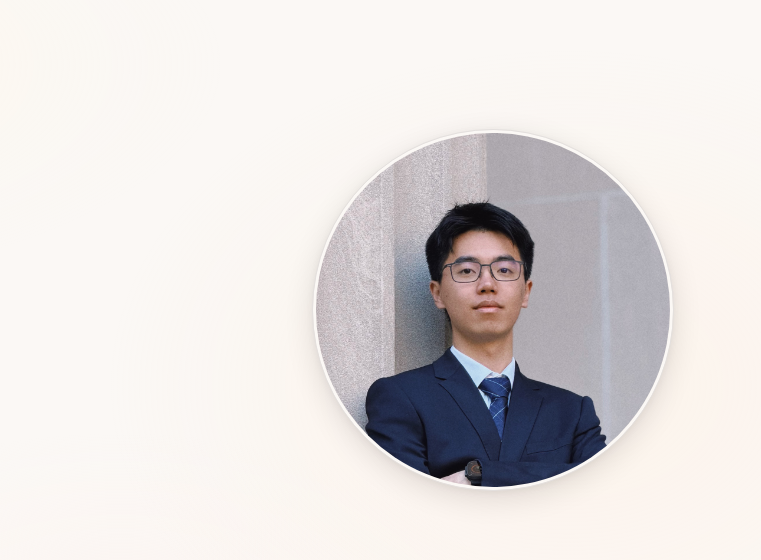
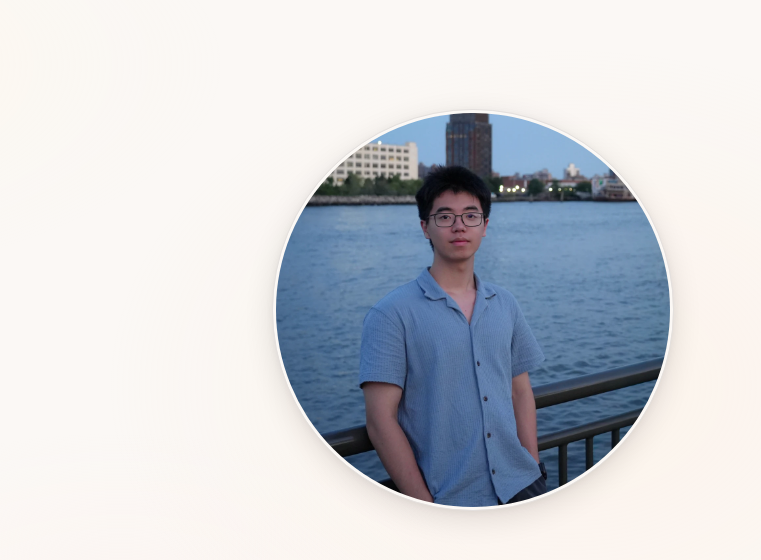
Before and after one commit to zehuaw1/zehuaw1.github.io, an Astro site: page / in a window 1280 px wide. Shown: the part 95-655 px from the top of the page, 519-1280 px from the left. Built offline with nearby package versions, Linux system fonts and the light colour scheme; Astro itself is replaced by a stand-in of ours.

Commit message:
Update homepage portrait

```diff
--- a/src/data/site.config.ts
+++ b/src/data/site.config.ts
@@ -47,7 +47,7 @@ I think about AI the way a physicist would.`,
 I currently work with <a href="https://people.csail.mit.edu/tommi/" target="_blank" rel="noopener noreferrer">Prof. Tommi Jaakkola</a> on diffusion models and molecular dynamics. Before that, I was at the <a href="https://www.fortyfive.ai" target="_blank" rel="noopener noreferrer">FortyFive AI Lab</a> (Dr. Ge Yang), working on RL and imitation learning for humanoid whole-body control and scaling laws for embodied AI.
 
 Previously, I worked with Prof. Huazhe Xu at Tsinghua University on learning-based robot manipulation and sim-to-real transfer. Before MIT, I completed my freshman year at Tsinghua's Institute for Interdisciplinary Information Sciences (IIIS, Yao Class). I was the 1st place winner in the theoretical round at the 54th International Physics Olympiad (IPhO 2024) and earned 3rd place at the Romanian Master of Physics 2023.`,
-  profileImage: '/images/profile.jpeg',
+  profileImage: '/images/profile-waterfront-full.webp',
   cvUrl: '/files/cv_zehua_wang.pdf',
   socials: [
     { platform: 'github', url: 'https://github.com/zehuaw1', label: 'GitHub' },
--- a/src/pages/index.astro
+++ b/src/pages/index.astro
@@ -261,8 +261,8 @@ try {
   }
 
   .hero-pfp-img {
-    width: 360px;
-    height: 360px;
+    width: clamp(360px, 32vw, 400px);
+    height: clamp(360px, 32vw, 400px);
     border-radius: 50%;
     object-fit: cover;
     box-shadow: 0 8px 30px oklch(15% 0.01 35 / 0.12), 0 2px 8px oklch(15% 0.01 35 / 0.06);
```
Also changed, not shown: public/images/profile-waterfront-full.webp (added).
